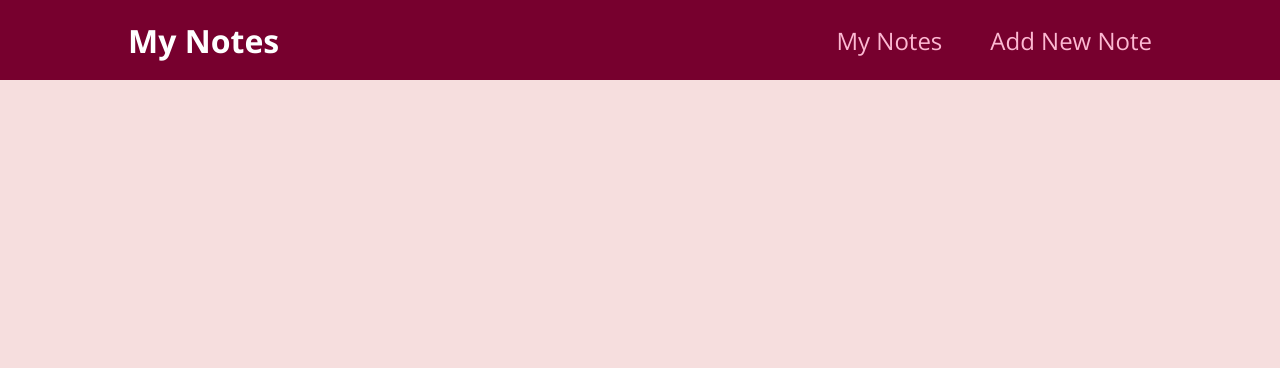
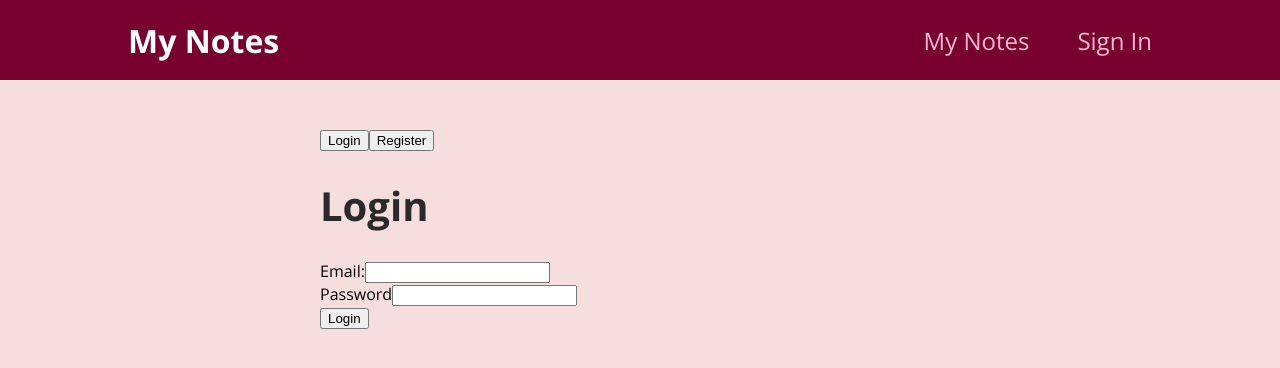
Before and after one commit to Zokky2e/zavrsniv1.0, a React (Create React App) app: page /sign-in in a window 1280 px wide. Shown: the top 368 px of the page. Built offline with nearby package versions, Linux system fonts and the light colour scheme; no server answers.

Commit message:
zavrsniv1.3

```diff
--- a/package.json
+++ b/package.json
@@ -6,6 +6,8 @@
     "@testing-library/jest-dom": "^5.16.4",
     "@testing-library/react": "^12.1.4",
     "@testing-library/user-event": "^13.5.0",
+    "firebase": "^9.6.11",
+    "firebase-auth": "^0.1.2",
     "react": "^18.0.0",
     "react-dom": "^18.0.0",
     "react-router-dom": "^6.3.0",
--- a/src/App.js
+++ b/src/App.js
@@ -1,18 +1,34 @@
 import { Route,  Routes  } from "react-router-dom";
-import React from 'react';
+import React, { useEffect, useState } from 'react';
 
 import Layout from "./components/UI/Layout";
 import SignIn from "./pages/SignIn";
 import MyNotes from "./pages/MyNotes";
+import { AuthProvider } from "./components/User/UserContext";
+import { onAuthStateChanged } from "firebase/auth";
+import { auth } from "./firebase";
+import Profile from "./pages/Profile";
 
 function App() {
+  const [currentUser, setCurrentUser] = useState(null);
+  useEffect(() => {
+    console.log(currentUser);
+    onAuthStateChanged(auth, (user) => {
+      setCurrentUser(user);
+    });
+  }, [currentUser]);
+
   return (
+    <AuthProvider value={currentUser}>
       <Layout>
       <Routes>
-        <Route path="/" element={<SignIn/>}/>
-        <Route path="/new-note" element={<MyNotes />} />
+        <Route path="/" element={<MyNotes/>}/>
+        <Route path="/sign-in" element={<SignIn/>}/>
+        <Route path="/profile" element={<Profile/>}/>
+
       </Routes>
     </Layout>
+    </AuthProvider>
   );
 }
 
--- a/src/components/UI/MainNavigation.js
+++ b/src/components/UI/MainNavigation.js
@@ -1,25 +1,26 @@
-import {  React } from 'react';
+import {  React, useEffect, useState } from 'react';
 import { Link } from 'react-router-dom';
+import { useAuthValue } from '../User/UserContext';
 
 import classes from './MainNavigation.module.css';
 
 function MainNavigation() {
+  const currentUser = useAuthValue();
+  const [content, setContent] = useState(null);
+ useEffect(()=>{
+  if(currentUser===null) {
+    setContent(<li><Link to='sign-in'>Sign In</Link></li>);
+  }
+  else{
+    setContent(<li><Link to='/profile'>Profile</Link></li>)
+  }
+ },[currentUser])
   return (
     <header className={classes.header}>
       <div className={classes.logo}>My Notes</div>
       <nav>
-        <ul>
-          <li>
-            <Link to='/'>My Notes</Link>
-          </li>
-          <li>
-            <Link to='/new-note'>Add New Note</Link>
-          </li>
-          {/* <li>
-            <Link to='/login'>
-              Login
-            </Link>
-          </li> */}
+        <ul><li><Link to='/'>My Notes</Link></li>
+        {content}
         </ul>
       </nav>
     </header>
--- a/src/components/User/Login.js
+++ b/src/components/User/Login.js
@@ -1,18 +1,48 @@
+import { signInWithEmailAndPassword } from "firebase/auth";
+import React from "react";
+import { useState } from "react";
+import { useNavigate } from "react-router-dom";
+import { auth } from "../../firebase";
+
 function Login() {
+  const navigate = useNavigate();
+  const [email, setEmail] = useState("");
+  const [password, setPassword] = useState("");
+  const [error, setError] = useState("");
+  const login = (e) => {
+    e.preventDefault();
+    signInWithEmailAndPassword(auth, email, password)
+      .then(() => {
+        navigate("/", { replace: true });
+      })
+      .catch((err) => setError(err.message));
+  };
+
   return (
     <div>
       <h1>Login</h1>
-      <form>
+      {error && <div className="auth__error">{error}</div>}
+      <form onSubmit={login} name="login_form">
         <div>
           <label htlmfor="email">Email:</label>
-          <input type="email" required id="email" />
+          <input
+            type="email"
+            required
+            id="email"
+            onChange={(e) => setEmail(e.target.value)}
+          />
         </div>
         <div>
           <label htlmfor="password">Password</label>
-          <input type="password" required id="password" />
+          <input
+            type="password"
+            required
+            id="password"
+            onChange={(e) => setPassword(e.target.value)}
+          />
         </div>
         <div>
-          <button>Login</button>
+          <button type="submit">Login</button>
         </div>
       </form>
     </div>
--- a/src/components/User/Register.js
+++ b/src/components/User/Register.js
@@ -1,24 +1,79 @@
-import React from "react";
+import { createUserWithEmailAndPassword } from "firebase/auth";
+import React, { useState } from "react";
+import { useNavigate } from "react-router-dom";
+import { auth } from "../../firebase";
 
 function Register() {
+  const navigate = useNavigate();
+  const [email, setEmail] = useState("");
+  const [password, setPassword] = useState("");
+  const [confirmPassword, setConfirmPassword] = useState("");
+  const [error, setError] = useState("");
+
+  const validatePassword = () => {
+    let isValid = true;
+    if (password !== "" && confirmPassword !== "") {
+      if (password !== confirmPassword) {
+        isValid = false;
+        setError("Passwords does not match");
+      }
+    }
+    return isValid;
+  };
+  const register = (e) => {
+    e.preventDefault();
+    setError("");
+    if (validatePassword()) {
+      // Create a new user with email and password using firebase
+      createUserWithEmailAndPassword(auth, email, password)
+        .then((res) => {
+          console.log(res.user);
+        })
+        .catch((err) => setError(err.message))
+        .then(() => {
+          navigate("/", { replace: true });
+        })
+        .catch((err) => alert(err.message));
+    }
+    setEmail("");
+    setPassword("");
+    setConfirmPassword("");
+  };
+
   return (
     <div>
       <h1>Register</h1>
-      <form>
+      {error && <div className="auth__error">{error}</div>}
+      <form onSubmit={register} name="registration_form">
         <div>
           <label htlmfor="email">Email:</label>
-          <input type="email" required id="email" />
+          <input
+            type="email"
+            required
+            id="email"
+            onChange={(e) => setEmail(e.target.value)}
+          />
         </div>
         <div>
           <label htlmfor="password">Password</label>
-          <input type="password" required id="password" />
+          <input
+            type="password"
+            required
+            id="password"
+            onChange={(e) => setPassword(e.target.value)}
+          />
         </div>
         <div>
           <label htlmfor="re-password">Retype Password</label>
-          <input type="password" required id="re-password" />
+          <input
+            type="password"
+            required
+            id="re-password"
+            onChange={(e) => setConfirmPassword(e.target.value)}
+          />
         </div>
         <div>
-          <button>Register</button>
+          <button type="submit">Register</button>
         </div>
       </form>
     </div>
--- /dev/null
+++ b/src/components/User/UserContext.js
@@ -0,0 +1,14 @@
+import React, {createContext, useContext} from 'react';
+const AuthContext = createContext();
+
+export function AuthProvider({children, value}) {
+  return (
+    <AuthContext.Provider value={value}>
+      {children}
+    </AuthContext.Provider>
+  )
+}
+
+export function useAuthValue(){
+  return useContext(AuthContext)
+}
--- /dev/null
+++ b/src/firebase.js
@@ -0,0 +1,19 @@
+// Import the functions you need from the SDKs you need
+import { initializeApp } from "firebase/app";
+import {getAuth} from 'firebase/auth';
+import { getDatabase } from 'firebase/database';
+const firebaseConfig = {
+  apiKey: "AIzaSyCqAYRT50d8xZOWupXrexbTGiR5HlrA-1c",
+  authDomain: "zavrsni-3652b.firebaseapp.com",
+  databaseURL: "https://zavrsni-3652b-default-rtdb.europe-west1.firebasedatabase.app/",
+  projectId: "zavrsni-3652b",
+  storageBucket: "zavrsni-3652b.appspot.com",
+  messagingSenderId: "101835739443",
+  appId: "1:101835739443:web:cc1179adbf283c49876e46",
+  measurementId: "G-P4G2D842JF"
+};
+
+const app = initializeApp(firebaseConfig);
+const auth = getAuth(app);
+export const db = getDatabase(app);
+export {auth}
--- a/src/pages/MyNotes.js
+++ b/src/pages/MyNotes.js
@@ -1,4 +1,12 @@
+import React from 'react';
+import { useAuthValue } from '../components/User/UserContext';
+
+
+
+
 function MyNotes(){
+    const currentUser = useAuthValue();
+    if(currentUser===null)return(<div>Not signed in, no notes</div>);
     return <div>MyNotes</div>
 }
 export default MyNotes;
--- /dev/null
+++ b/src/pages/Profile.js
@@ -0,0 +1,26 @@
+import { signOut } from "firebase/auth";
+import { auth } from "../firebase";
+import { useAuthValue } from "../components/User/UserContext";
+import { useNavigate } from "react-router-dom";
+
+function Profile() {
+  const currentUser = useAuthValue();
+  const navigate = useNavigate();
+  function onSignOutHandler() {
+    signOut(auth).then(navigate("/", { replace: true }));
+  }
+  return (
+    <div>
+      <div>
+        <h1>Profile</h1>
+        <p>
+          <strong>Email: </strong>
+          {currentUser?.email}
+        </p>
+        <button onClick={onSignOutHandler}>Sign Out</button>
+      </div>
+    </div>
+  );
+}
+
+export default Profile;
```
Also changed, not shown: 1 other file (tests, documents, lock files or other folders).
